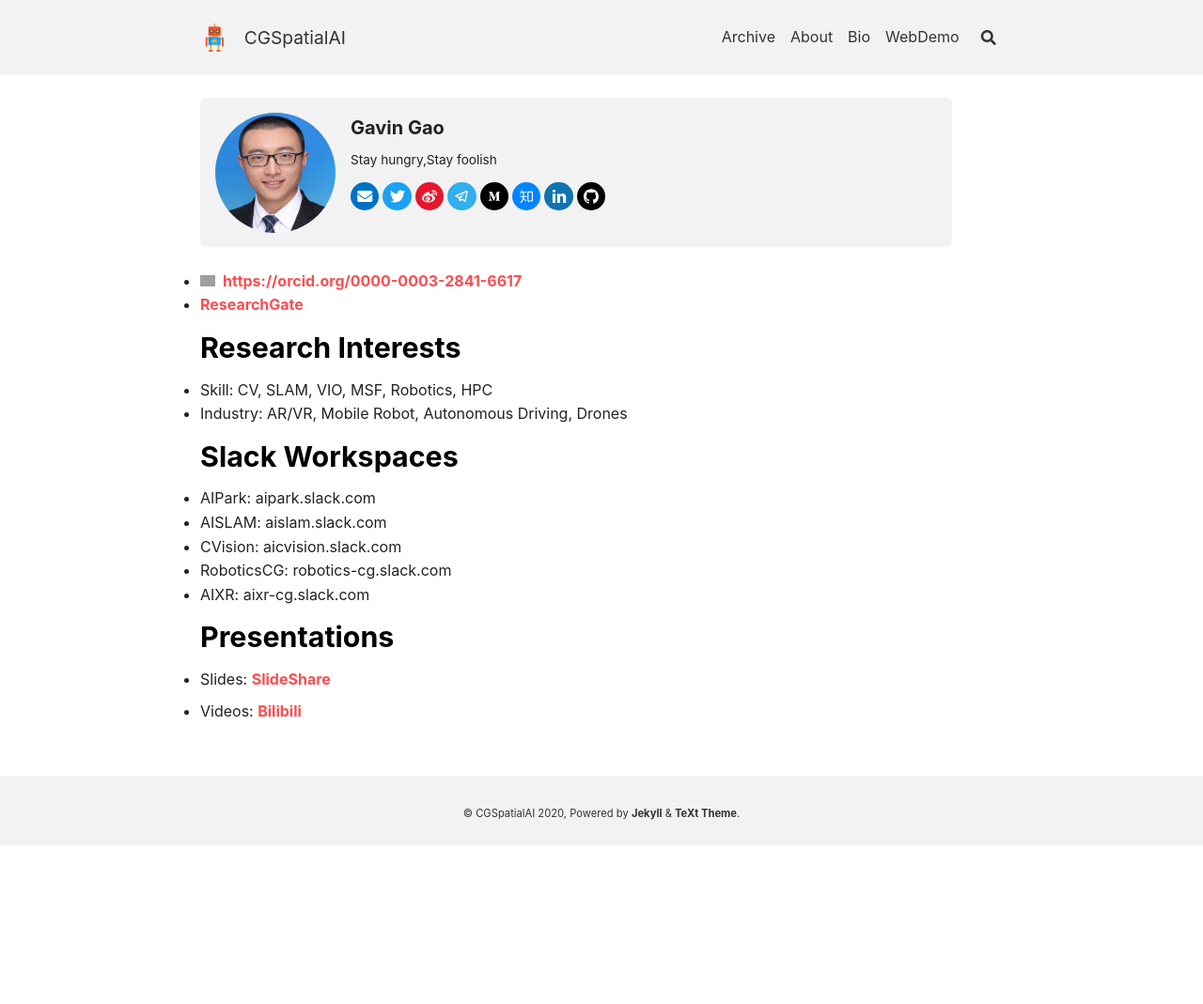
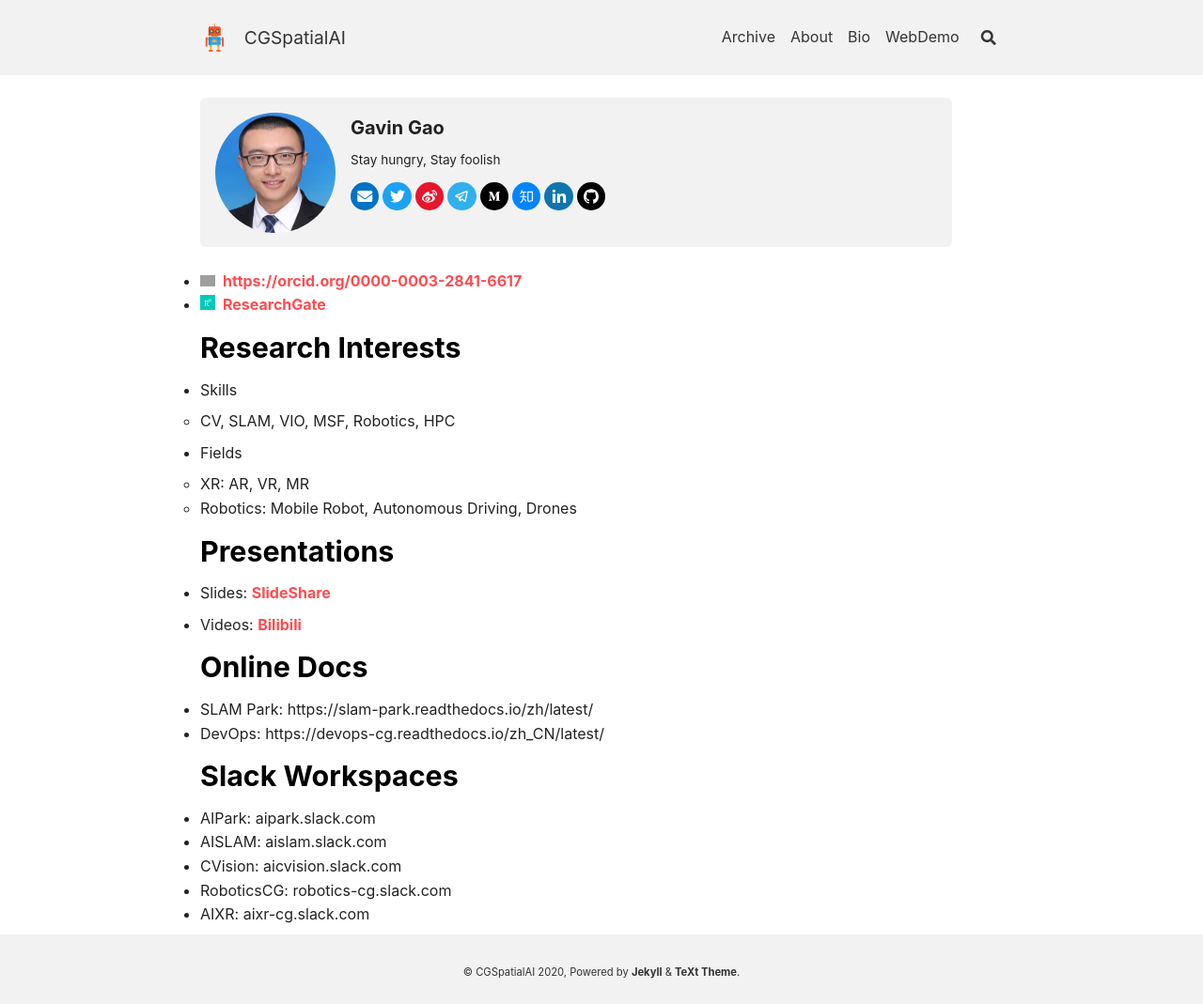
Before and after one commit to cggos/spatial-ai, a Jekyll site: the page built from bio.md, in a window 1280 px wide. Shown: the whole page at 94% size. Built offline with Jekyll 4.4.1, drawn with Linux system fonts in a browser that asks for light colours; nearby versions of some CDN libraries; before the commit the page ends 900 px from its top, so only the background shows below that; grey boxes are pictures that could not be loaded.

Commit message:
docs: update bio.md

```diff
--- a/_config.yml
+++ b/_config.yml
@@ -38,7 +38,7 @@
   name      : Gavin Gao
   url       : https://cggos.github.io
   avatar    : /assets/images/avatar/ghc.jpg # path or url of avatar image (square)
-  bio       : 'Stay hungry,Stay foolish'
+  bio       : 'Stay hungry, Stay foolish'
   email     : cggos@outlook.com
   facebook  : # "user_name" the last part of your profile url, e.g. https://www.facebook.com/user_name
   twitter   : CGiABC # "user_name" the last part of your profile url, e.g. https://twitter.com/user_name
--- a/bio.md
+++ b/bio.md
@@ -28,12 +28,26 @@
 
 * <div itemscope itemtype="https://schema.org/Person"><a itemprop="sameAs" content="https://orcid.org/0000-0003-2841-6617" href="https://orcid.org/0000-0003-2841-6617" target="orcid.widget" rel="me noopener noreferrer" style="vertical-align:top;"><img src="https://orcid.org/sites/default/files/images/orcid_16x16.png" style="width:1em;margin-right:.5em;" alt="ORCID iD icon">https://orcid.org/0000-0003-2841-6617</a></div>
 
-* <a href="https://www.researchgate.net/profile/Hongchen-Gao">ResearchGate</a>
+* <a href="https://www.researchgate.net/profile/Hongchen-Gao"><img src="assets/images/rg_logo.png" style="width:1em;margin-right:.5em;" alt="ResearchGate icon">ResearchGate</a>
 
 ## Research Interests
 
-* Skill: CV, SLAM, VIO, MSF, Robotics, HPC
-* Industry: AR/VR, Mobile Robot, Autonomous Driving, Drones
+* Skills
+  - CV, SLAM, VIO, MSF, Robotics, HPC
+* Fields
+  - XR: AR, VR, MR
+  - Robotics: Mobile Robot, Autonomous Driving, Drones
+
+## Presentations
+
+* Slides: [SlideShare](https://www2.slideshare.net/HongchenGao)
+
+* Videos: [Bilibili](https://space.bilibili.com/158441969)
+
+## Online Docs
+
+* SLAM Park: https://slam-park.readthedocs.io/zh/latest/
+* DevOps: https://devops-cg.readthedocs.io/zh_CN/latest/
 
 ## Slack Workspaces
 
```
Also changed, not shown: other parts of bio.md (+0 -6 lines), assets/images/rg_logo.png (added).
